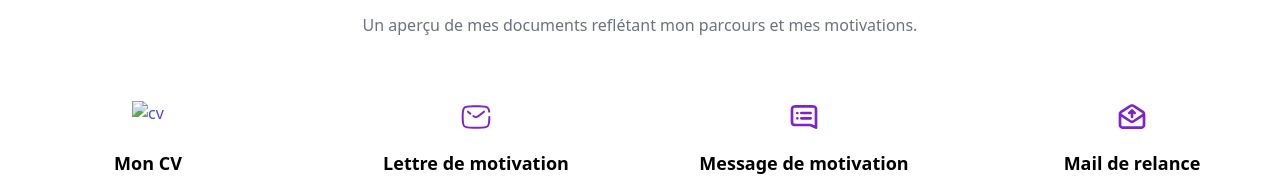
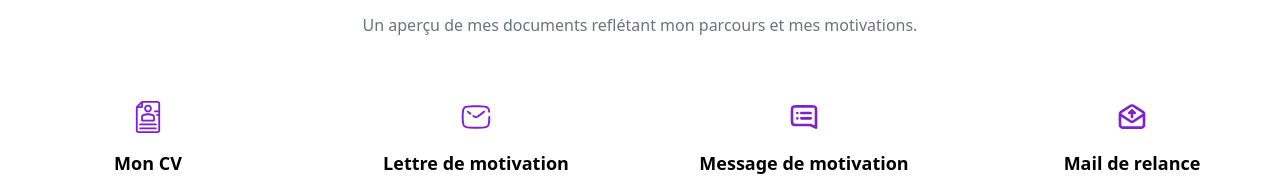
Before and after one commit to romx88/Profil, a plain HTML site: page index.html in a window 1280 px wide. Shown: the part 2223-2406 px from the top of the page. Drawn offline with nearby package versions, Linux system fonts and the light colour scheme; the site is published under a folder, as on GitHub Pages, so addresses that start at the root find nothing.

Commit message:
correction

```diff
--- a/index.html
+++ b/index.html
@@ -133,7 +133,7 @@
         <div class="text-center">
             <div class="flex justify-center mb-4">
                 <div class="text-indigo-600">
-                    <img class="h-8 w-8 " src="/Profil/assets/cv.svg" alt="cv">
+                    <img class="h-8 w-8 " src="assets/cv.svg" alt="cv">
                 </div>
             </div>
             <h3 class="text-lg font-semibold mb-2">Mon CV</h3>
```
